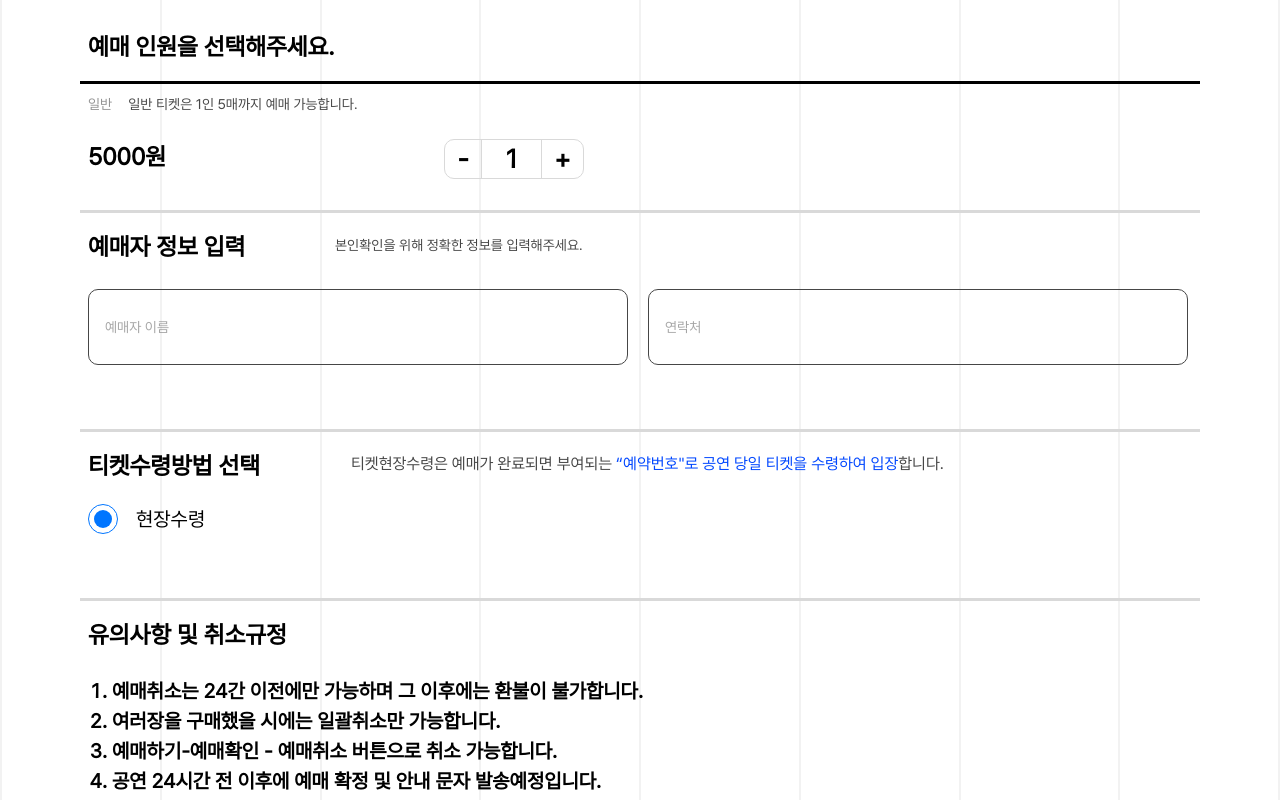
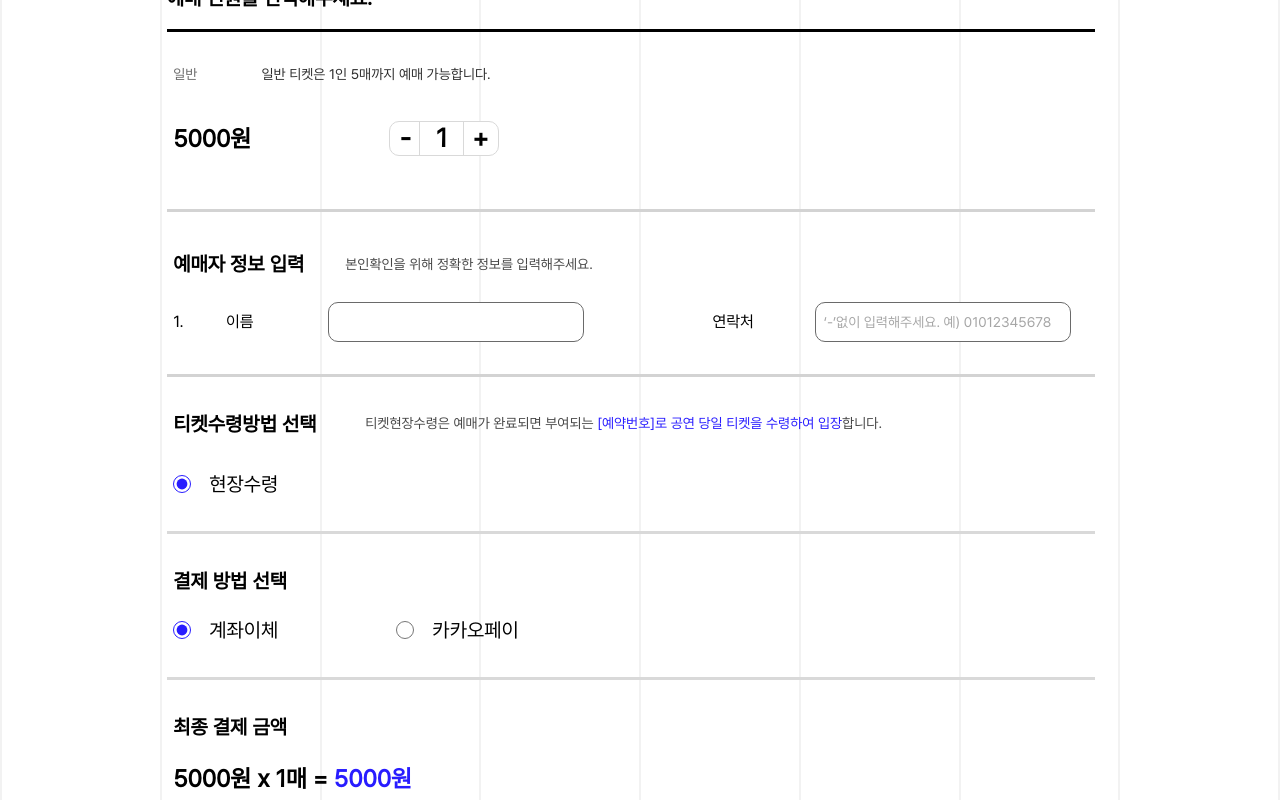
Before and after one commit to yumzen/Homepage_FE_20th, a Next.js app in the folder homepage/: page /tickets/general_ticket in a window 1280 px wide. Shown: the part 380-1180 px from the top of the page. Built offline with nearby package versions, Linux system fonts and the light colour scheme.

Commit message:
Design : 일반 예매하기 페이지 디자인 수정 및 UI 추가

```diff
--- a/homepage/src/pages/tickets/general_ticket.tsx
+++ b/homepage/src/pages/tickets/general_ticket.tsx
@@ -5,7 +5,6 @@ import Background from "@/app/components/Background";
 
 export default function general_ticket(){
     const [count, setCount] = useState(1);
-
     const handleIncrement = () => {
         setCount((prevCount) => (prevCount < 5 ? prevCount + 1 : prevCount)); //최대값을 1로 설정
     };
@@ -15,101 +14,152 @@ export default function general_ticket(){
     };
 
     const [isCheck, setIsCheck] = useState(true);
-    const [isPick, setIsPick] = useState("참");
+    const [payment, setPayment] = useState("계좌이체");
 
     const handleCheckboxChange1 = (event: any) => {
         setIsCheck(event.target.value === "true");
     };
 
     const handleCheckboxChange2 = (event: any) => {
-    setIsPick(event.target.value);
+        setPayment(event.target.value);
         };
-    return (
-        <div className="h-[1800px]">
-        <Background>
-        <div className="font-['pretendard'] mt-[50px] mx-auto flex items-center flex-col mb-[84px]">
-            <div className="flex flex-col items-center justify-center text-center mt-[40px]">
-                <Image src="/ticket.png" alt="티켓" width={24} height={24}/>
-                <div className="mt-[20px] flex flex-row">
-                    <div className="font-[700] text-[24px] text-[#0047FF]">일반 티켓</div>
-                    <div className="font-[700] text-[24px]">&nbsp;결제하기</div>
+
+    const payer_info = () => {
+        const divs = [];
+        for (let i = 0; i < count; i++) {
+            divs.push(
+                <div key={i}>
+                    <div className="flex flex-row mt-[18px]">
+                        <div className="flex items-center justify-center text-center">{i+1}. </div>
+                        <div className=" flex flex-row ml-[1vw] lg:mx-auto">
+                            <div className="text-[16px] leading-[26px] font-[500] items-center flex h-[40px] w-[7.5vw] min-w-[50px]">이름</div>
+                            <div className="input-with-placeholder relative w-[20vw] ml-[0.5vw] h-[40px] flex-shrink-0 border bg-[white] border-[#6A6A6A] border-solid rounded-[10px] px-2">
+                                <input type="text" placeholder=""/>
                             </div>
-                <div className="mt-[20px]">
-                    <div className="font-[400] text-[20px]">깔루아 2023 9월 정기공연</div>
-                    <div className="font-[400] text-[20px]">2023.09.01 오후 6시</div>
-                </div>
-            </div>
-            <div className="mt-[55px] flex flex-col">
-                <div className="pl-[8px] font-[700] text-[24px]">예매 인원을 선택해주세요. </div>
-                <div className="w-[1120px] h-[3px] mt-[16px] bg-[#000]"/>
-                <div className="pl-[8px]">
-                    <div className="mt-[10px] flex flex-row">
-                        <div className="text-[14px] text-[#939393]">일반</div>
-                        <div className="ml-[16px] text-[14px] text-[#464646]">일반 티켓은 1인 5매까지 예매 가능합니다.</div>
-                    </div>
-                    <div className="mt-[4px] relative flex flex-row">
-                        <div className="flex flex-row">
-                            <div className="w-[156px] h-[76px] flex flex-col justify-center flex-shrink-0 text-[24px] font-[700] text-[#000000]">5000원</div>
-                        </div>
-                        <div className="w-[140px] h-[40px] mt-[20px] ml-[200px] flex flex-shrink-0 border border-solid border-[#D9D9D9] rounded-[10px] items-center justify-center">
-                            <div className="flex gap-6">
-                                <button className="flex px-3 text-center items-center justify-center border-r border-[#D9D9D9] text-[26px] font-[700]" onClick={handleDecrement}>-</button>
-                                <p className="text-[26px] font-[700]">{count}</p>
-                                <button className="flex px-3 text-center items-center justify-center border-l border-[#D9D9D9] text-[26px] font-[700]" onClick={handleIncrement}>+</button>
+                            <div className="ml-[6vw] lg:ml-[10vw] text-[16px] leading-[26px] font-[500] items-center flex  h-[40px] w-[7.5vw] min-w-[55px]">연락처</div>
+                            <div className="input-with-placeholder relative lg:w-[20vw] w-[22vw] ml-[0.5vw] h-[40px] flex-shrink-0 border bg-[white] border-[#6A6A6A] border-solid rounded-[10px] px-2">
+                                <input type="text" placeholder="‘-’없이 입력해주세요. 예) 01012345678"  onChange={handlePhoneNumberChange}/>
                             </div>
                         </div>
                     </div>
                 </div>
-                <div className="w-[1120px] h-[3px] mt-[15px] bg-[#D9D9D9]"/>
-                <div className="pl-[8px]">
+            );
+        }
+        return divs;
+    };
 
-                    <div className="mt-[10px] flex flex-row">
-                        <div className="w-[247px] h-[29px] pt-[6px] font-[700] text-[24px]">예매자 정보 입력</div>
-                        <div className="mt-[12px] text-[14px] text-[#464646] flex flex-col">
-                            본인확인을 위해 정확한 정보를 입력해주세요.
+    const handlePhoneNumberChange = (event: React.ChangeEvent<HTMLInputElement>) => {
+        const phoneNumber = event.target.value.replace(/[^0-9]/g, ''); // 숫자 이외의 문자 제거
+        event.target.value = phoneNumber;
+    };
+
+    return (
+        <div className="h-[1900px] lg:h-[1800px]">
+            <Background>
+                <div className="font-['pretendard'] mx-[12.5vw] flex items-center flex-col mb-[84px]">
+                <div className="flex flex-col items-center mx-[12.5vw] text-center mt-[40px]">
+                    <Image src="/assets/images/tickets/divider_medium.svg" alt="티켓" width={75} height={17}/>
+                    <div className="mt-[16px] flex flex-row">
+                        <div className="font-[700] text-[32px] leading-[42px] whitespace-nowrap text-[#281CFF]">일반 티켓</div>
+                        <div className="font-[700] text-[32px] leading-[42px] whitespace-nowrap">&nbsp;결제하기</div>
+                    </div>
+                    <div className="mt-[32px]">
+                        <div className="font-[500] text-[14px] leading-[21px]">깔루아 2023 9월 정기공연</div>
+                        <div className="font-[500] text-[14px] leading-[21px]">2023.09.01 오후 6시</div>
                     </div>
                 </div>
-                    {[...Array(count)].map((_, index) => (
-                    <div key={index}>
-                        <div className="mt-[33px] flex flex-row">
-                        <div className="input-with-placeholder relative w-[540px] h-[76px] flex-shrink-0 border border-[#464646] border-solid rounded-[10px] p-4">
-                            <input type="text" placeholder="예매자 이름" />
+                <div className="mt-[64px] flex flex-col mx-auto ">
+                    <div className="font-[700] text-[20px] leading-[30px]">예매 인원을 선택해주세요. </div>
+                    <div className="w-[72.5vw] h-[3px] mt-[16px] bg-[#000] flex "/>
+                    <div className="ml-[0.5vw] ">
+                        <div className="mt-[32px] flex flex-row">
+                            <div className="text-[14px] font-[500] leading-[21px] text-[#6A6A6A]">일반</div>
+                            <div className="ml-[5vw] text-[14px] font-[500] w-[60vw] leading-[21px] text-[#2D2D2D]">일반 티켓은 1인 5매까지 예매 가능합니다.</div>
                     </div>
-                        <div className="input-with-placeholder relative w-[540px] h-[76px] flex-shrink-0 border border-[#464646]  border-solid rounded-[10px] p-4 ml-[20px]">
-                            <input type="text" placeholder="연락처" />
+                    <div className="mt-[16px] relative flex flex-roww">
+                        <div className="flex flex-row">
+                            <div className="w-[120px] h-[76px] flex flex-col justify-center flex-shrink-0 text-[24px] font-[700] text-[#000000]">5000원</div>
+                        </div>
+                        <div className="bg-[white] w-[110px] h-[35px] mt-[20px] ml-[7.5vw] flex flex-shrink-0 border border-solid border-[#D9D9D9] rounded-[10px] items-center justify-center">
+                                <div className="flex gap-4">
+                                    <button className="flex h-[35px] mt-[2px] pr-[8px] text-center items-center justify-center border-r border-[#D9D9D9] text-[26px] font-[700]" onClick={handleDecrement}>-</button>
+                                    <p className="text-[26px] font-[700]">{count}</p>
+                                    <button className="flex h-[35px] mt-[2px] pl-[8px] text-center items-center justify-center border-l border-[#D9D9D9] text-[26px] font-[700]" onClick={handleIncrement}>+</button>
                                 </div>
                             </div>
                         </div>
-                    ))}
                     </div>
-                <div className="w-[1120px] h-[3px] mt-[64px] bg-[#D9D9D9]"/>
-                <div className="pl-[8px]">
-                    <div className="mt-[10px] flex flex-row">
-                        <div className="w-[247px] h-[29px] pt-[6px] font-[700] text-[24px]">티켓수령방법 선택</div>
-                        <div className="w-[740px] h-[26px] pt-[10px] ml-[16px] text-[16px] text-[#464646] flex-shrink-0 flex flex-row">
-                        티켓현장수령은 예매가 완료되면 부여되는 <div className="text-[#0047FF]">&nbsp;“예약번호"로 공연 당일 티켓을 수령하여 입장</div>합니다.
+                    <div className="w-[72.5vw] h-[3px] mt-[32px] bg-[#D3D3D3] flex"/>
+                    <div className="mx-auto ml-[0.5vw]">
+                        <div className="mt-[32px] flex lg:flex-row flex-col ">
+                            <div className="w-[140px] h-[29px] font-[700] pt-[8px] text-[20px] leading-[24px]">예매자 정보 입력</div>
+                            <div className="w-[60vw] h-[40px] lg:w-[60vw] text-[14px] text-[#464646] lg:ml-[2.5vw] ml-[0.5vw] flex flex-col lg:mt-0 justify-center mt-[12px] ">
+                                <div>본인확인을 위해 정확한 정보를 입력해주세요.</div>
                         </div>
                     </div>
-                    <div className="mt-[33px] text-[20px]">
+                    {payer_info()}
+                </div>
+                <div className="w-[72.5vw] h-[3px] mt-[32px] bg-[#D3D3D3]"/>
+                    <div className="ml-[0.5vw]">
+                        <div className="mt-[32px] flex lg:flex-row flex-col">
+                            <div className="w-[160px] h-[29px] font-[700] text-[20px] leading-[30px]">티켓수령방법 선택</div>
+                            <div className="whitespace-pre-wrap w-[47.5vw] h-[26px] lg:ml-[2.5vw] ml-[0.5vw] lg:mt-[4px] mt-[15px]  text-[14px] font-[500] leading-[21px] text-[#464646] flex-shrink-0 flex flex-col lg:flex-row">
+                                <p className="whitespace-nowrap">티켓현장수령은 예매가 완료되면 부여되는</p>
+                                <div className="flex flex-row">
+                                    <p className="hidden lg:flex">&nbsp;</p><p className="text-[#281CFF] whitespace-nowrap">[예약번호]로 공연 당일 티켓을 수령하여 입장</p><p className="whitespace-nowrap">합니다.</p>
+                                </div>
+                            </div>
+                        </div>
+                        <div className="text-[20px] mt-[18px]">
                             <label className="flex flex-row">
-                            <input type="radio" name="현장수령" checked={isCheck} onChange={handleCheckboxChange1} className="mr-[18px] w-[30px] h-[30px] flex-shrink-0"/>
-                            <div>현장수령</div>
+                                <div className="flex items-center justify-center mt-[12px]">
+                                    <input type="radio" name="현장수령" checked={isCheck} onChange={handleCheckboxChange1} className="mr-[18px] w-[18px] h-[18px] accent-[#281CFF] flex-shrink-0"/>
+                                    <div className="text-[20px] font-[500] leading-[30px]">현장수령</div>
+                                </div>
                             </label>
                         </div>
                     </div>
-                <div className="w-[1120px] h-[3px] mt-[64px] bg-[#D9D9D9]"/>
-                <div className="pl-[8px]">
+                    <div className="w-[72.5vw] h-[3px] mt-[32px] bg-[#D9D9D9]"/>
+                    <div className="ml-[0.5vw]">
+                        <div className="flex flex-row">
+                            <div className="w-[200px] h-[29px] mt-[32px] font-[700] text-[20px] leading-[30px]">결제 방법 선택</div>
+                        </div>
+                        <div className="mt-[20px] text-[20px] flex flex-row">
+                            <label className="flex flex-row items-center justify-center ">
+                                <input type="radio" name="결제방법" value={"계좌이체"} checked={payment === "계좌이체"}  onChange={handleCheckboxChange2} className="mr-[18px] accent-[#281CFF]  w-[18px] h-[18px] flex-shrink-0"/>
+                                <div className="font-[500]">계좌이체</div>
+                            </label>
+                            <label className="ml-[118px] flex-row flex items-center justify-center ">
+                                <input type="radio" name="결제방법" value={"카카오페이"} checked={payment === "카카오페이"} onChange={handleCheckboxChange2} className="mr-[18px] accent-[#281CFF]  w-[18px] h-[18px] flex-shrink-0"/>
+                                <div className="font-[500]">카카오페이</div>
+                            </label>
+                        </div>
+                    </div>
+                    <div className="w-[72.5vw] h-[3px] mt-[32px] bg-[#D9D9D9]"/>
+                    <div className="ml-[0.5vw]">
+                        <div className="flex flex-row">
+                            <div className="w-[200px] h-[29px] mt-[32px] font-[700] text-[20px] leading-[30px]">최종 결제 금액</div>
+                        </div>
+                        <div className="font-[700] text-[24px] mt-[20px] flex flex-row">
+                            5000원 x {count}매 = <p className="text-[#281CFF]">&nbsp;{5000*count}원</p>
+                        </div>
+                    </div>
+                    <div className="w-[72.5vw] h-[3px] mt-[32px] bg-[#D3D3D3]"/>
+                    <div className="ml-[0.5vw]">
                         <div className="mt-[10px] flex flex-row">
-                        <div className="w-[247px] h-[29px] pt-[6px] font-[700] text-[24px]">유의사항 및 취소규정</div>
+                            <div className="w-[247px] h-[29px] pt-[32px] font-[700] text-[24px] leading-[28px]">유의사항 및 취소규정</div>
                         </div>
-                    <ol className="list-decimal ml-[24px] font-[700] text-[20px] mt-[36px]">
-                        <li>예매취소는 24간 이전에만 가능하며  그 이후에는 환불이 불가합니다. </li>
+                        <ol className="list-decimal ml-[24px] font-[500] text-[13px] lg:text-[16px] mt-[44px] leading-[26px]">
+                            <li>예매취소는 24시간 이전에만 가능하며  그 이후에는 환불이 불가합니다. </li>
                             <li>여러장을 구매했을 시에는 일괄취소만 가능합니다.</li>
                             <li>예매하기-예매확인 - 예매취소 버튼으로 취소 가능합니다.</li>
                             <li>공연 24시간 전 이후에 예매 확정 및 안내 문자 발송예정입니다.</li>
                         </ol>
                     </div>
                 </div>
+                <div className="flex items-center justify-center mt-[100px]">
+                    <button className="w-[270px] h-[52px] felx items-center justify-center rounded-[6px] bg-[#281CFF] text-[white]  text-18px] font-[700] leading-[17px] text-center">결제하기</button>
+                </div>
             </div>
         </Background>
         </div>
```
Lines whose indentation alone changed are shown as unchanged.
